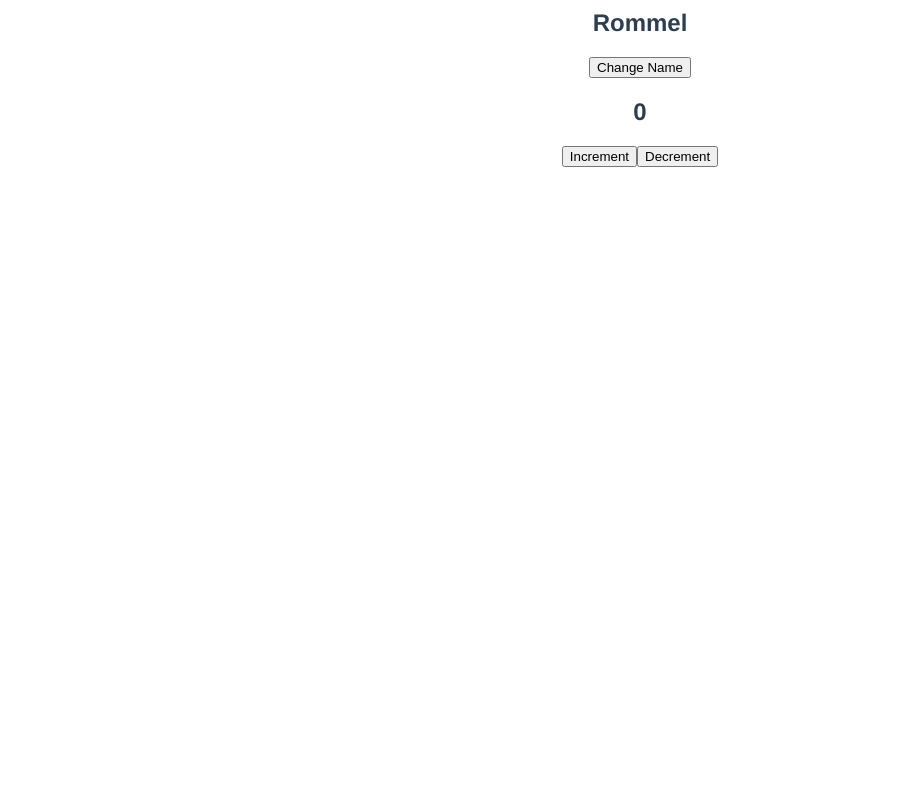
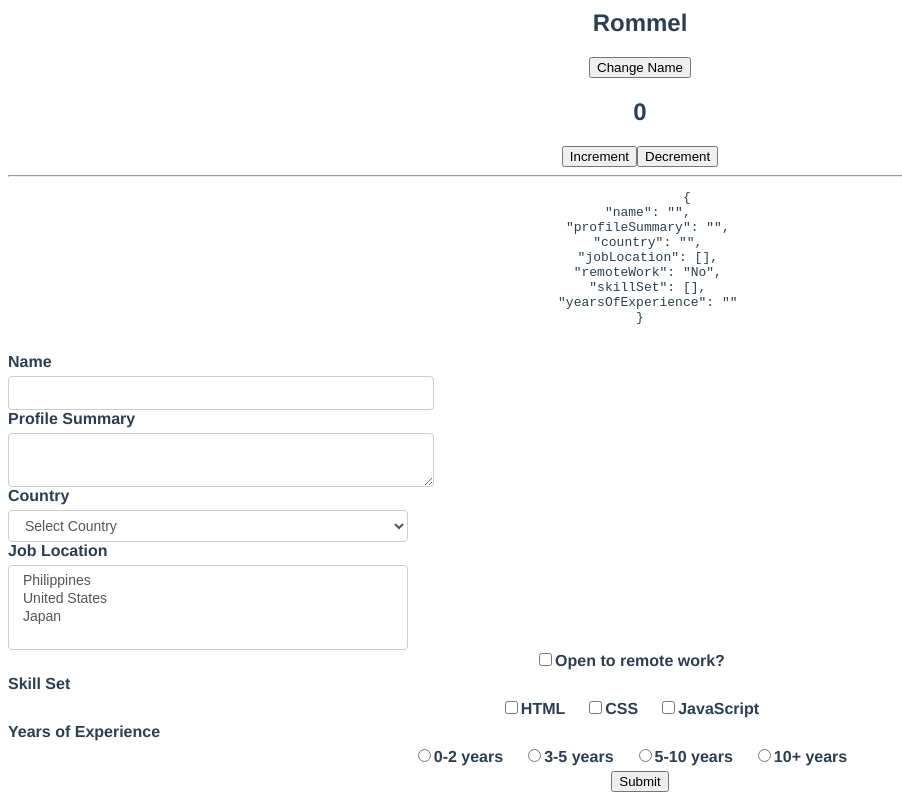
Before and after one commit to RommelAgasa/learn_vue_js, a Vue app: page / in a window 1280 px wide. Shown: the part 3199-3999 px from the top of the page, without its empty margins (0-902 px from the left). Before the commit the page ends 3374 px from the top, so only its background shows below. Built offline with nearby package versions, Linux system fonts and the light colour scheme.

Commit message:
- form handling

```diff
--- a/src/App.vue
+++ b/src/App.vue
@@ -59,6 +59,8 @@
   <Methods></Methods>
   <hr>
   <EventHandling></EventHandling>
+  <hr>
+  <FormHandling></FormHandling>
 
 </template>
 
@@ -66,13 +68,15 @@
 import ListRenderingView from './components/ListRendering.vue';
 import Methods from './components/LearnMethods.vue';
 import EventHandling from './components/EventHandling.vue';
+import FormHandling from './components/FormHandling.vue';
 
 export default {
   name: 'App',
   components: {
     ListRenderingView,
     Methods,
-    EventHandling
+    EventHandling,
+    FormHandling
   },
   data(){
     const obj = {
--- /dev/null
+++ b/src/components/FormHandling.vue
@@ -0,0 +1,156 @@
+<template>
+
+    <div>
+        <pre>
+            {{ JSON.stringify(formValues, null, 2) }}
+        </pre>
+    </div>
+    <form @submit="submitForm($event)">
+        <div>
+            <label for="name">Name</label>
+            <input type="text" id="name" v-model="formValues.name">
+        </div>
+        <div>
+            <label for="profile">Profile Summary</label>
+            <textarea id="profile" v-model="formValues.profileSummary"></textarea>
+        </div>
+        <div>
+            <label for="country">Country</label>
+            <select id="country" v-model="formValues.country">
+                <option value="">Select Country</option>
+                <option value="Philippines">Philippines</option>
+                <option value="United States">United States</option>
+                <option value="Japan">Japan</option>
+            </select>
+        </div>
+        <div>
+            <label for="jobLocation">Job Location</label>
+            <select id="jobLocation" multiple v-model="formValues.jobLocation">
+                <option value="Philippines">Philippines</option>
+                <option value="United States">United States</option>
+                <option value="Japan">Japan</option>
+            </select>
+        </div>
+        <div>
+            <input
+                type="checkbox"
+                id="remoteWork"
+                v-model="formValues.remoteWork"
+                true-value="Yes"
+                false-value="No"
+                >
+            <label for="remoteWork">Open to remote work?</label>
+        </div>
+
+
+        <div>
+            <label>Skill Set</label>
+            <input type="checkbox" id="html" value="html" v-model="formValues.skillSet"/>
+            <label for="html">HTML</label>
+            <input type="checkbox" id="css" value="css" v-model="formValues.skillSet"/>
+            <label for="css">CSS</label>
+            <input type="checkbox" id="javascript" value="javascript" v-model="formValues.skillSet"/>
+            <label for="javascript">JavaScript</label>
+        </div>
+
+        <div>
+            <label>Years of Experience</label>
+            <input type="radio"
+                id="0-2"
+                value="0-2"
+                v-model="formValues.yearsOfExperience"
+            />
+            <label for="0-2">0-2 years</label>
+            <input
+                type="radio"
+                id="3-5"
+                value="3-5"
+                v-model="formValues.yearsOfExperience"
+            />
+            <label for="3-5">3-5 years</label>
+            <input type="radio"
+                id="5-10"
+                value="5-10"
+                v-model="formValues.yearsOfExperience"
+            />
+            <label for="5-10">5-10 years</label>
+            <input type="radio"
+                id="10+"
+                value="10+"
+                v-model="formValues.yearsOfExperience"
+            />
+            <label for="10+">10+ years</label>
+        </div>
+
+        <div>
+            <button type="submit">Submit</button>
+        </div>
+
+    </form>
+
+</template>
+
+<script>
+
+export default {
+    name: 'FormHandling',
+    data(){
+        return {
+            formValues: {
+                name: '',
+                profileSummary: '',
+                country: '',
+                jobLocation: [],
+                remoteWork: "No",
+                skillSet: [],
+                yearsOfExperience: ''
+            }
+        }
+    },
+    methods:{
+        submitForm(event){
+            event.preventDefault();
+            console.log('Form Values: ', this.formValues);
+        }
+    }
+}
+
+</script>
+
+<style>
+#form-handling{
+    font-family: Avenir, Helvetica, Arial, sans-serif;
+    -webkit-font-smoothing: antialiased;
+    -moz-osx-font-smoothing: grayscale;
+    /* text-align: center; */
+    color: #2c3e50;
+    margin-top: 60px;
+}
+
+label {
+  font-weight: bold;
+  display: flex;
+  margin-bottom: 5px;
+}
+
+input + label {
+  font-weight: bold;
+  display: inline-flex;
+  margin-right: 20px;
+}
+
+input[type='text'],
+textarea,
+select {
+  display: block;
+  width: 400px;
+  padding: 6px 12px;
+  font-size: 14px;
+  line-height: 1.42857143;
+  color: #555;
+  background-color: #fff;
+  background-image: none;
+  border: 1px solid #ccc;
+  border-radius: 4px;
+}
+</style>
```
